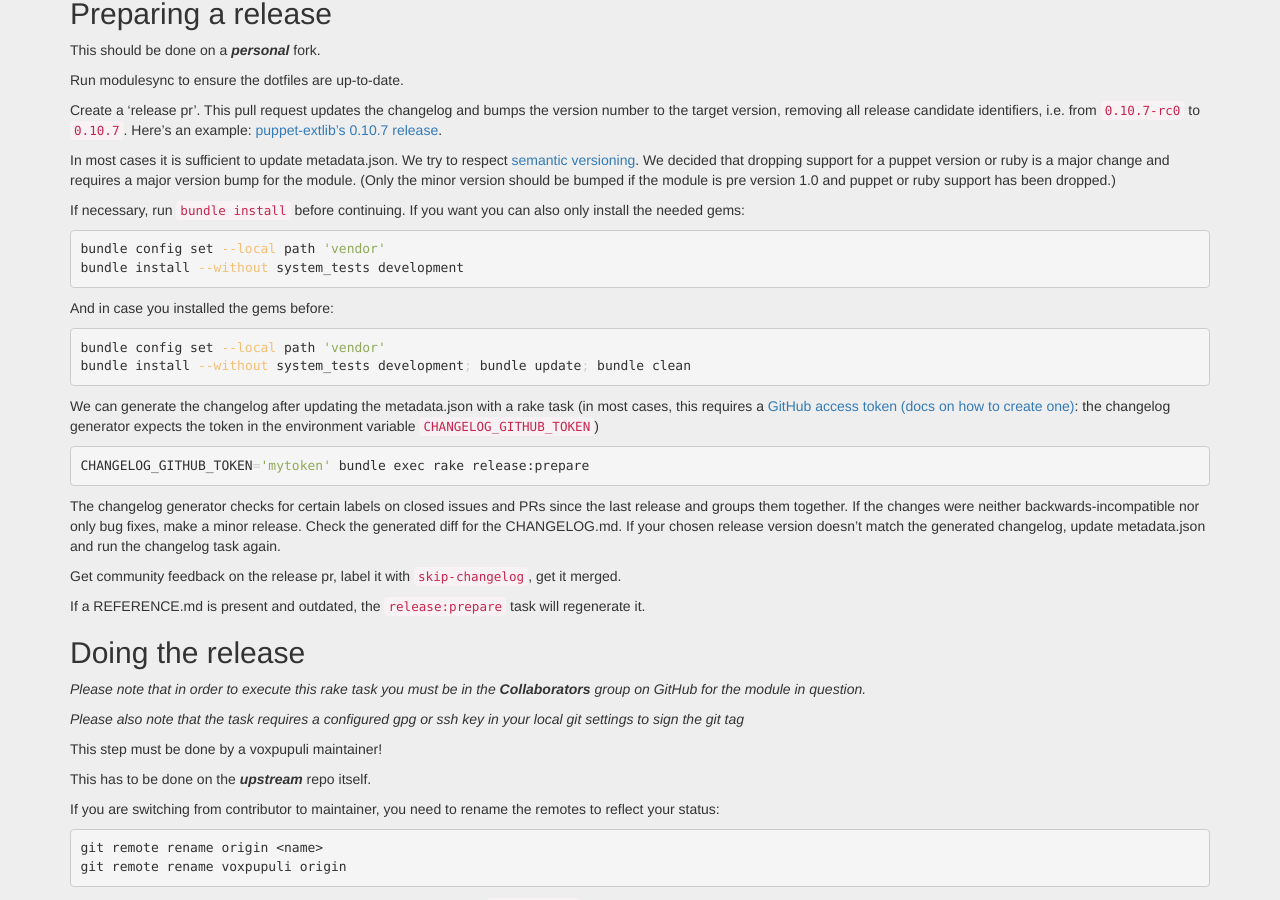
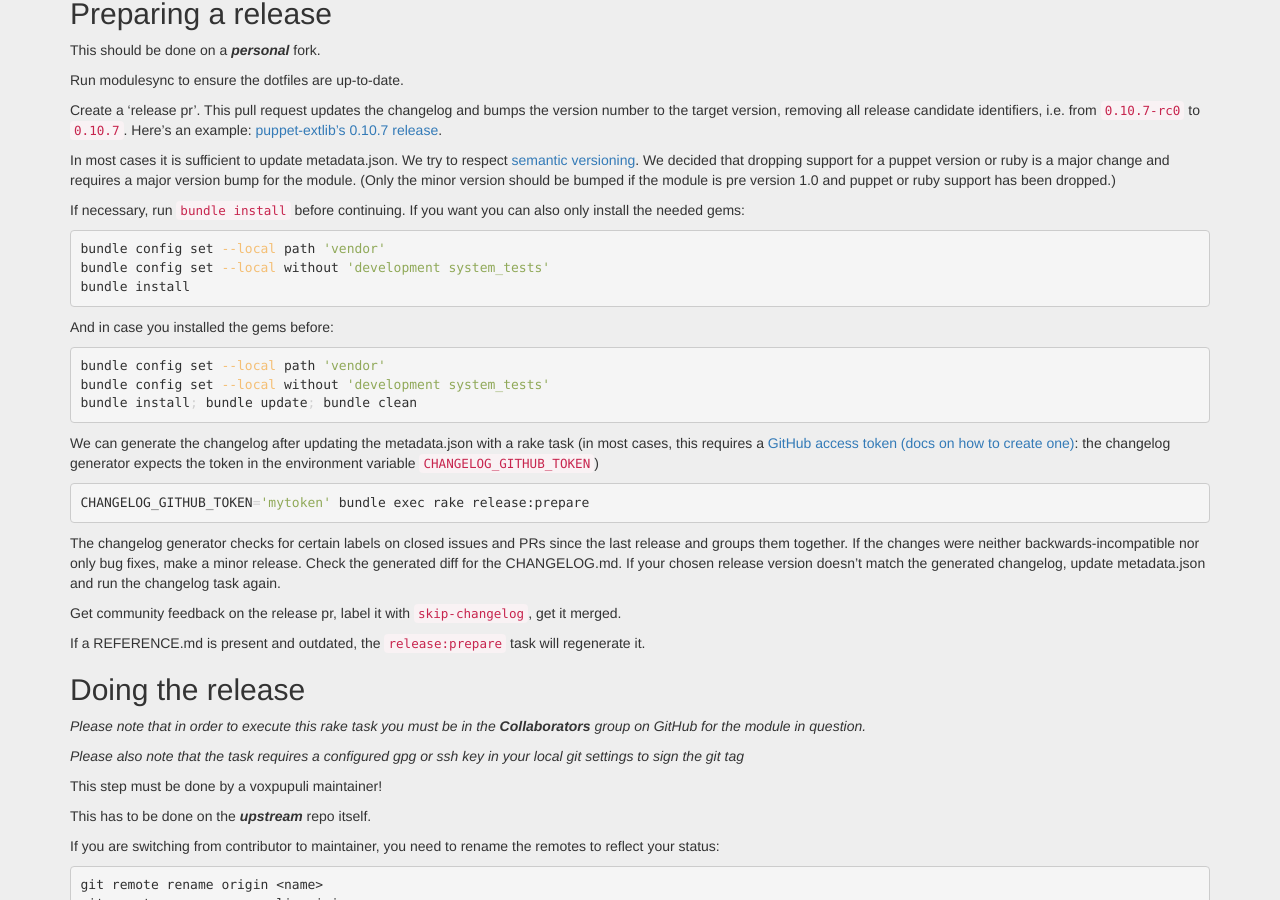
Before and after one commit to voxpupuli/voxpupuli.github.io, a Jekyll site: the page built from _docs/releasing_version.md, in a window 1280 px wide and 900 px high, scrolled down 701 px. Built offline with Jekyll 4.4.1, drawn with Linux system fonts in a browser that asks for light colours; nearby versions of some CDN libraries.

Commit message:
additional bundle config command

````diff
--- a/_docs/releasing_version.md
+++ b/_docs/releasing_version.md
@@ -58,14 +58,16 @@ If necessary, run `bundle install` before continuing. If you want you can also o
 
 ```bash
 bundle config set --local path 'vendor'
-bundle install --without system_tests development
+bundle config set --local without 'development system_tests'
+bundle install
 ```
 
 And in case you installed the gems before:
 
 ```bash
 bundle config set --local path 'vendor'
-bundle install --without system_tests development; bundle update; bundle clean
+bundle config set --local without 'development system_tests'
+bundle install; bundle update; bundle clean
 ```
 
 We can generate the changelog after updating the metadata.json with a rake task
````
